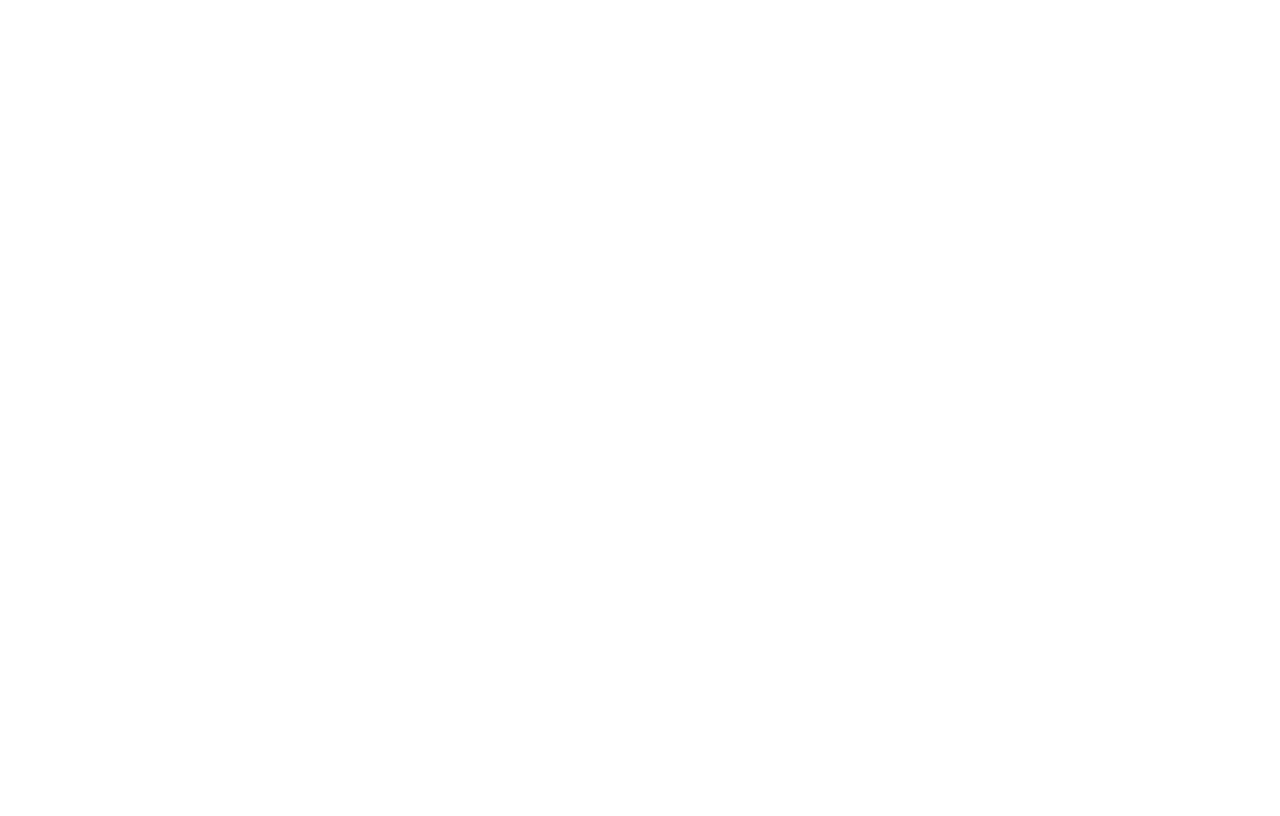
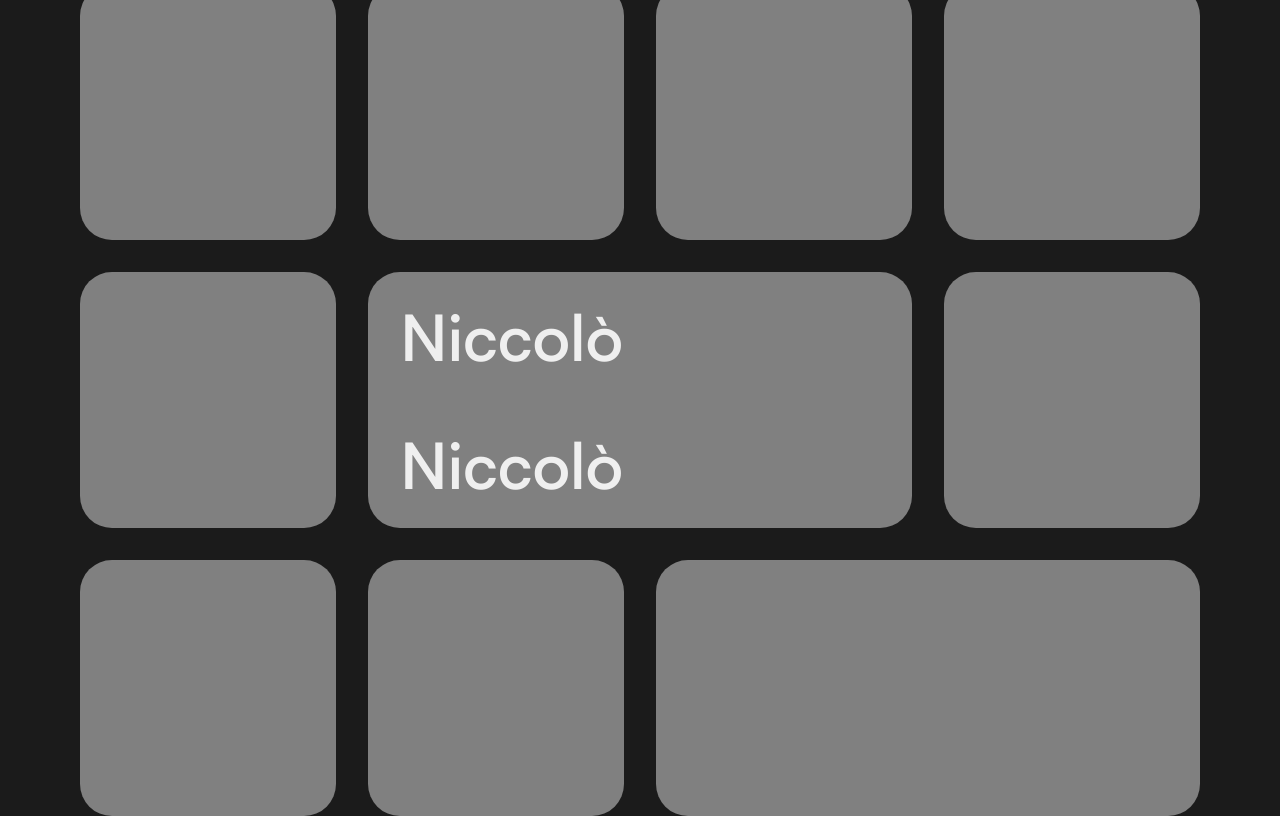
Before and after one commit to nccfsl/personal-website, a React (Vite) app: page /home2 in a window 1280 px wide. Before the commit this address had no page. Built offline with nearby package versions, Linux system fonts and the light colour scheme.

Commit message:
✨ Added different homepage style, added utilities and fonts

```diff
--- a/src/index.css
+++ b/src/index.css
@@ -1,11 +1,19 @@
+@font-face {
+  font-family: "Satoshi";   /*Can be any text*/
+  src: local("Satoshi-Variable"),
+    url("./assets/fonts/Satoshi-Variable.ttf") format("truetype");
+  font-stretch: 75% 125%;
+  font-style: oblique 0deg 20deg;
+}
+
 :root {
-  font-family: Inter, system-ui, Avenir, Helvetica, Arial, sans-serif;
+  font-family: Satoshi, system-ui, Avenir, Helvetica, Arial, sans-serif;
   line-height: 1.5;
   font-weight: 400;
 
   color-scheme: light dark;
   color: rgba(255, 255, 255, 0.87);
-  background-color: #242424;
+  background-color: #1b1b1b;
 
   font-synthesis: none;
   text-rendering: optimizeLegibility;
@@ -50,7 +58,7 @@ button:focus-visible {
   outline: 4px auto -webkit-focus-ring-color;
 }
 
-@media (prefers-color-scheme: light) {
+/* @media (prefers-color-scheme: light) {
   :root {
     color: #213547;
     background-color: #ffffff;
@@ -61,4 +69,4 @@ button:focus-visible {
   button {
     background-color: #f9f9f9;
   }
-}
+} */
--- a/src/pages/home/Home.tsx
+++ b/src/pages/home/Home.tsx
@@ -20,17 +20,29 @@ export const Home = () => {
       gsap.from(`.${bem("__images__grid__item")}`, {
         scrollTrigger: {
           trigger: `.${bem("__images__grid")}`,
-          start: "top 80%",
-          end: "bottom bottom",
           scrub: true,
+          pin: true,
+          start: "top top",
+          end: "+=100%",
         },
         scale: 0,
         duration: 1,
         stagger: {
-          each: 1,
+          each: 0.5,
           from: "random",
           grid: "auto",
         },
+      });
+
+      gsap.from(`.${bem("__hero__logo--react")}`, {
+        scrollTrigger: {
+          trigger: `.${bem("__hero")}`,
+          scrub: true,
+          start: "top top",
+          end: "bottom top",
+        },
+        rotation: 360,
+        duration: 1,
       });
     }, compRef);
 
@@ -41,10 +53,15 @@ export const Home = () => {
     <ReactLenis ref={lenisRef} options={{ lerp: 0.12, smoothWheel: true }} root>
       <div ref={compRef} className={bem("")}>
         <section className={bem("__hero")}>
-          <h1 className={bem("__hero__title")}>NICCOLÒ FASOLO</h1>
-          <h2 className={bem("__hero__subtitle")}>
-            Frontend and iOS developer
-          </h2>
+          <div className={bem("__hero__content")}>
+            <h1 className={bem("__hero__intro")}>
+              Hey <span className={bem("__hero__intro__hand")}>👋</span>, I am
+            </h1>
+            <h2 className={bem("__hero__title")}>Niccolò</h2>
+            <h3 className={bem("__hero__subtitle")}>
+              Frontend and iOS developer
+            </h3>
+          </div>
         </section>
         <section className={bem("__images")}>
           <div className={bem("__images__grid")}>
@@ -52,14 +69,17 @@ export const Home = () => {
             <div className={bem("__images__grid__item")}></div>
             <div className={bem("__images__grid__item")}></div>
             <div className={bem("__images__grid__item")}></div>
+
             <div className={bem("__images__grid__item")}></div>
             <div className={bem("__images__grid__item")}></div>
             <div className={bem("__images__grid__item")}></div>
             <div className={bem("__images__grid__item")}></div>
+
             <div className={bem("__images__grid__item")}></div>
             <div className={bem("__images__grid__item")}></div>
             <div className={bem("__images__grid__item")}></div>
             <div className={bem("__images__grid__item")}></div>
+
             <div className={bem("__images__grid__item")}></div>
             <div className={bem("__images__grid__item")}></div>
             <div className={bem("__images__grid__item")}></div>
--- /dev/null
+++ b/src/pages/home2/Home2.module.scss
@@ -0,0 +1,88 @@
+@import "../../styles/mixins.scss";
+
+.homepage {
+  &__hero {
+    display: flex;
+    flex-direction: column;
+    justify-content: center;
+    min-width: 320px;
+    min-height: calc(100vh - 10rem);
+    max-height: calc(100vh - 10rem);
+    padding: 5rem;
+
+    &__content {
+      width: 100%;
+      height: 100%;
+      display: grid;
+      grid-template-columns: repeat(4, 1fr);
+      // grid-template-rows: repeat(3, 1fr);
+      grid-template-areas:
+        "a b c d"
+        "e f f g"
+        "h i j j";
+      gap: 2rem;
+    }
+
+    &__presentation {
+      &__title {
+        font-size: 4rem;
+        font-weight: 600;
+        line-height: 1;
+        margin: 0;
+        padding: 2rem;
+      }
+
+      &__item {
+        width: 100%;
+        height: 100%;
+        border-radius: 2rem;
+        background-color: grey;
+        aspect-ratio: 1/1;
+
+        &__a {
+          grid-area: a;
+        }
+
+        &__b {
+          grid-area: b;
+        }
+
+        &__c {
+          grid-area: c;
+        }
+
+        &__d {
+          grid-area: d;
+        }
+
+        &__e {
+          grid-area: e;
+        }
+
+        &__f {
+          grid-area: f;
+          // width: 50%;
+          aspect-ratio: unset;
+        }
+
+        &__g {
+          grid-area: g;
+        }
+
+        &__h {
+          grid-area: h;
+        }
+
+        &__i {
+          grid-area: i;
+        }
+
+        &__j {
+          grid-area: j;
+          // width: 50%;
+          aspect-ratio: unset;
+        }
+      }
+    }
+  }
+}
--- /dev/null
+++ b/src/pages/home2/Home2.tsx
@@ -0,0 +1,128 @@
+import { ReactLenis, useLenis } from "@studio-freight/react-lenis";
+import { createBem } from "../../utils/bem";
+import gsap from "gsap";
+import { ScrollTrigger } from "gsap/ScrollTrigger";
+
+import styles from "./Home2.module.scss";
+import { useLayoutEffect, useRef } from "react";
+
+const bem = createBem(styles, "homepage");
+gsap.registerPlugin(ScrollTrigger);
+
+export const Home2 = () => {
+  const compRef = useRef<HTMLDivElement>(null);
+  const lenisRef = useRef(null);
+  const lenis = useLenis();
+
+  useLayoutEffect(() => {
+    console.log(`.${bem("__images__grid__item")}`);
+    const ctx = gsap.context(() => {
+      gsap.from(`.${bem("__images__grid__item")}`, {
+        scrollTrigger: {
+          trigger: `.${bem("__images__grid")}`,
+          scrub: true,
+          pin: true,
+          start: "top top",
+          end: "+=100%",
+        },
+        scale: 0,
+        duration: 1,
+        stagger: {
+          each: 0.5,
+          from: "random",
+          grid: "auto",
+        },
+      });
+
+      gsap.from(`.${bem("__hero__logo--react")}`, {
+        scrollTrigger: {
+          trigger: `.${bem("__hero")}`,
+          scrub: true,
+          start: "top top",
+          end: "bottom top",
+        },
+        rotation: 360,
+        duration: 1,
+      });
+    }, compRef);
+
+    return () => ctx.revert();
+  }, [lenis]);
+
+  return (
+    <ReactLenis ref={lenisRef} options={{ lerp: 0.12, smoothWheel: true }} root>
+      <div ref={compRef} className={bem("")}>
+        <section className={bem("__hero")}>
+          <div className={bem("__hero__content")}>
+            <div
+              className={bem(
+                "__hero__presentation__item",
+                "__hero__presentation__item__f"
+              )}
+            >
+              <h1 className={bem("__hero__presentation__title")}>Niccolò</h1>
+              <h1 className={bem("__hero__presentation__title")}>Niccolò</h1>
+            </div>
+
+            <div
+              className={bem(
+                "__hero__presentation__item",
+                "__hero__presentation__item__a"
+              )}
+            ></div>
+            <div
+              className={bem(
+                "__hero__presentation__item",
+                "__hero__presentation__item__b"
+              )}
+            ></div>
+            <div
+              className={bem(
+                "__hero__presentation__item",
+                "__hero__presentation__item__c"
+              )}
+            ></div>
+            <div
+              className={bem(
+                "__hero__presentation__item",
+                "__hero__presentation__item__d"
+              )}
+            ></div>
+
+            <div
+              className={bem(
+                "__hero__presentation__item",
+                "__hero__presentation__item__e"
+              )}
+            ></div>
+            <div
+              className={bem(
+                "__hero__presentation__item",
+                "__hero__presentation__item__g"
+              )}
+            ></div>
+
+            <div
+              className={bem(
+                "__hero__presentation__item",
+                "__hero__presentation__item__h"
+              )}
+            ></div>
+            <div
+              className={bem(
+                "__hero__presentation__item",
+                "__hero__presentation__item__i"
+              )}
+            ></div>
+            <div
+              className={bem(
+                "__hero__presentation__item",
+                "__hero__presentation__item__j"
+              )}
+            ></div>
+          </div>
+        </section>
+      </div>
+    </ReactLenis>
+  );
+};
--- a/src/router/Router.tsx
+++ b/src/router/Router.tsx
@@ -1,11 +1,13 @@
 import { BrowserRouter, Route, Routes } from "react-router-dom";
 import { Home } from "../pages/home/Home";
+import { Home2 } from "../pages/home2/Home2";
 
 export const Router = () => {
   return (
     <BrowserRouter>
       <Routes>
         <Route index path={"/"} element={<Home />} />
+        <Route path={"/home2"} element={<Home2 />} />
       </Routes>
     </BrowserRouter>
   );
--- /dev/null
+++ b/src/styles/mixins.scss
@@ -0,0 +1,29 @@
+@use "./variables" as variables;
+
+@mixin above-breakpoint($breakpoint) {
+  @media (min-width: calc( map-get(variables.$breakpoints, $breakpoint) + 1px)) {
+    @content;
+  }
+}
+
+@mixin below-breakpoint($breakpoint) {
+  @media (max-width: map-get(variables.$breakpoints, $breakpoint)) {
+    @content;
+  }
+}
+
+@mixin breakpoint($breakpoint, $dir: "above") {
+  @if map-has-key(variables.$breakpoints, $breakpoint) {
+    @if ($dir == "above") {
+      @include above-breakpoint($breakpoint) {
+        @content;
+      }
+    } @else if ($dir == "below") {
+      @include below-breakpoint($breakpoint) {
+        @content;
+      }
+    }
+  } @else {
+    @error "Invalid breakpoint: #{$breakpoint}.";
+  }
+}
--- /dev/null
+++ b/src/styles/variables.scss
@@ -0,0 +1,9 @@
+$breakpoints: (
+  base: 0,
+  xs: 376px,
+  small: 576px,
+  medium: 768px,
+  large: 1024px,
+  xl: 1280px,
+  xxl: 1440px,
+);
```
Also changed, not shown: src/pages/home/Home.module.scss (+115 -7 lines), src/assets/fonts/Satoshi-Variable.ttf (added), src/assets/fonts/Satoshi-VariableItalic.ttf (added).
